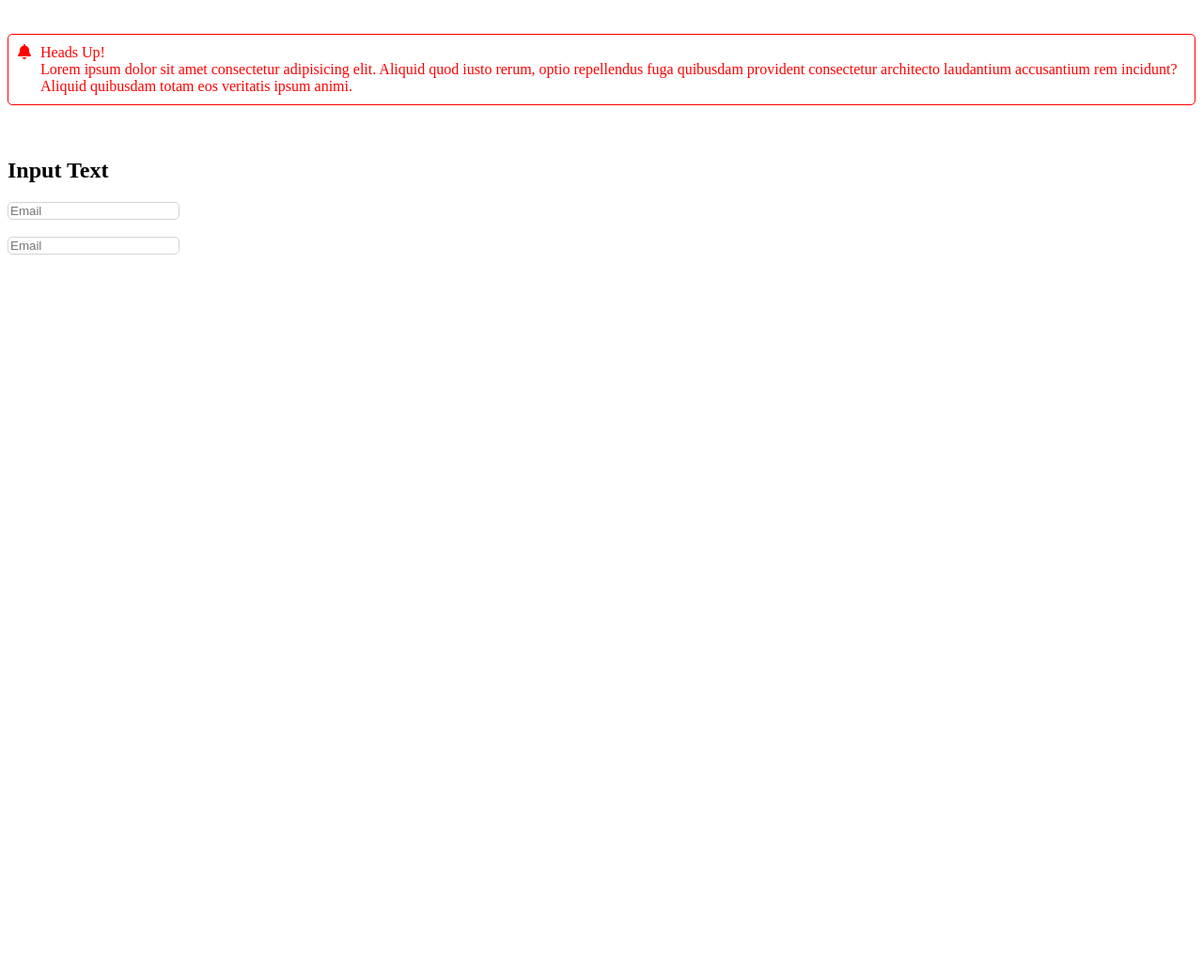
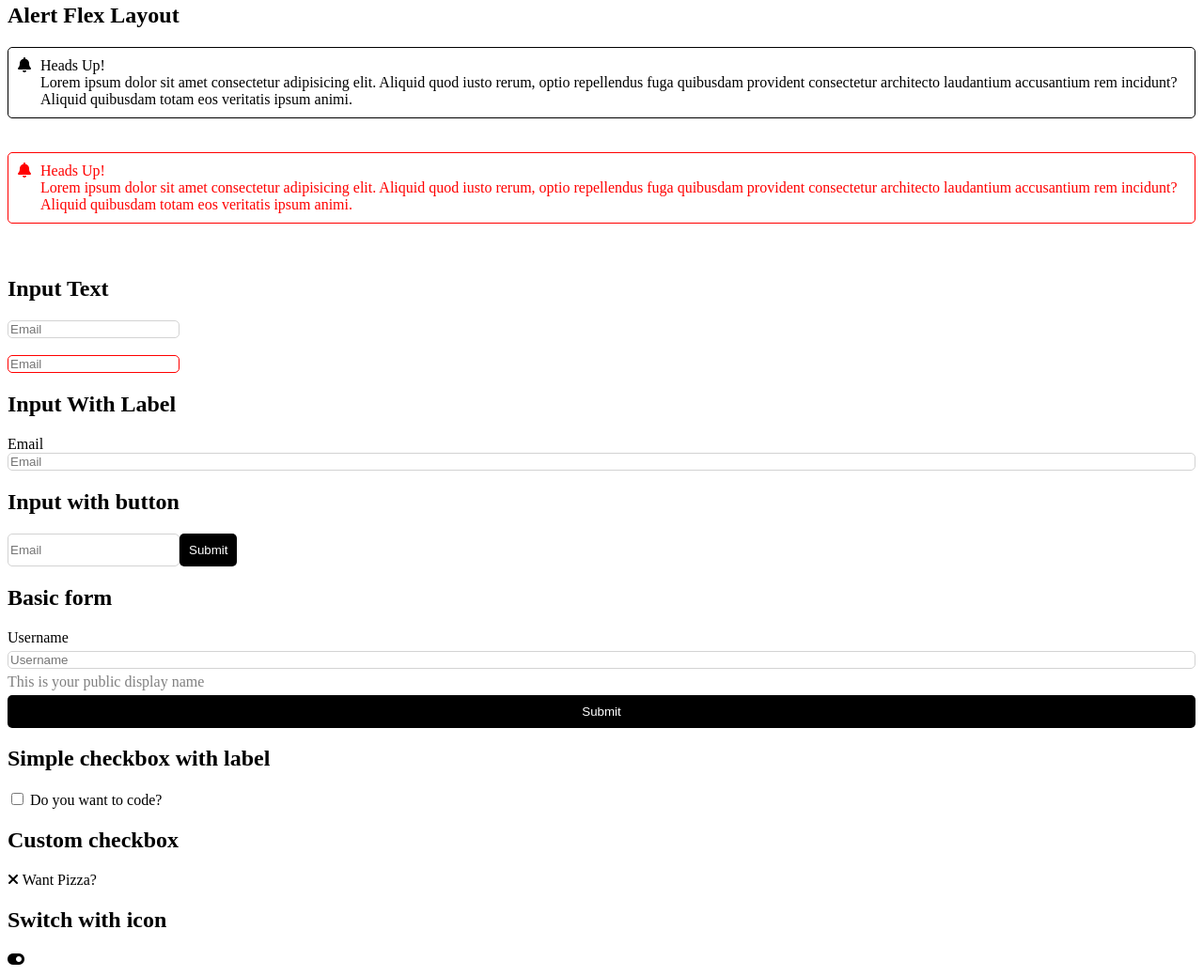
Before and after one commit to salidamaharjan/learning-basics, a plain HTML site: page index.html in a window 1280 px wide. Shown: the part 653-1692 px from the top of the page at 94% size. Before the commit the page ends 932 px from the top, so only its background shows below. Drawn offline with Linux system fonts and the light colour scheme.

Commit message:
input checkbox with variant

```diff
--- a/index.html
+++ b/index.html
@@ -16,6 +16,13 @@
         <li><a href="#alert-table">Alert Table Layout</a></li>
         <li><a href="#alert-flex-layout">Alert Flex Layout</a></li>
         <li><a href="#input-text">Input Text</a></li>
+        <li> <a href="#input-with-label"> Input With label</a></li>
+        <li><a href="#input-with-button">Input with button</a></li>
+        <li><a href="#basic-form">Basic Form</a></li>
+        <li><a href="#simple-checkbox-with-label">Simple checkbox with label</a></li>
+        <li><a href="#custom-checkbox">Custom Checkbox</a></li>
+        <li><a href="#switch-with-icon">Switch with icon</a></li>
+        <li><a href="#checkbox-form">Checkbox form</a></li>
     </ul>
 
     <h2><a name="button">Button</a></h2>
@@ -64,8 +71,8 @@
                 totam eos veritatis ipsum animi.</div>
         </div>
     </div>
-    <br/>
-    <br/>
+    <br />
+    <br />
     <div class="alert error">
         <div class="icon"><i class="fa-solid fa-bell"></i></div>
         <div>
@@ -75,13 +82,50 @@
                 totam eos veritatis ipsum animi.</div>
         </div>
     </div>
-    <br/>
-    <br/>
+    <br />
+    <br />
     <h2><a name="input-text">Input Text</a></h2>
     <input type="text" placeholder="Email" class="text">
-    <br/>
-    <br/>
+    <br />
+    <br />
     <input type="text" placeholder="Email" class="text error">
+    <h2><a name="input-with-label">Input With Label</a></h2>
+    <div style="display: flex;flex-direction: column;">
+        <label for="email-with-label">Email</label>
+        <input id="email-with-label" type="text" placeholder="Email" class="text">
+    </div>
+    <h2><a name="input-with-button">Input with button</a></h2>
+    <div style="display: flex;">
+        <input type="text" placeholder="Email" class="text">
+        <button class="btn">Submit</button>
+    </div>
+    <h2><a name="basic-form">Basic form</a></h2>
+    <div style="display: flex; flex-direction: column; gap: 5px">
+        <label for="basic-form">Username</label>
+        <input id="basic-form" class="text" type="text" placeholder="Username">
+        <div style="color: grey">This is your public display name</div>
+        <button class="btn">Submit</button>
+    </div>
+    <h2><a name="simple-checkbox-with-label">Simple checkbox with label</a></h2>
+    <label>
+        <input type="checkbox"> Do you want to code?
+    </label>
+    <h2><a name="custom-checkbox">Custom checkbox</a></h2>
+
+    <div>
+        <label class="checkbox">
+            <i class="fa-solid fa-check"></i>
+            <i class="fa-solid fa-xmark"></i>
+            <input type="checkbox">Want Pizza?
+        </label>
+    </div>
+
+    <h2><a name="switch-with-icon">Switch with icon</a></h2>
+    <label class="switch-with-icon">
+        <input type="checkbox">
+        <i class="fa-solid fa-toggle-on"></i>
+        <i class="fa-solid fa-toggle-off"></i>
+    </label>
+
 </body>
-
 </html>
--- a/style.css
+++ b/style.css
@@ -66,8 +66,31 @@
     border: 1px solid lightgray;
     border-radius: 5px;
 }
+.text.error {
+    border-color: red;
+}
 
 .text.error:focus {
     border: 1px solid red;
     outline-color: red;
 }
+.checkbox input {
+    display: none;
+}
+
+.checkbox:has(input:checked) .fa-xmark {
+    display: none;
+}
+
+.checkbox:not(:has(input:checked)) .fa-check {
+    display: none;
+}
+.switch-with-icon input {
+    display: none;
+}
+.switch-with-icon:has(input:checked) .fa-toggle-on {
+    display: none;
+}
+.switch-with-icon:not(:has(input:checked)) .fa-toggle-off{
+    display: none;
+}
```
